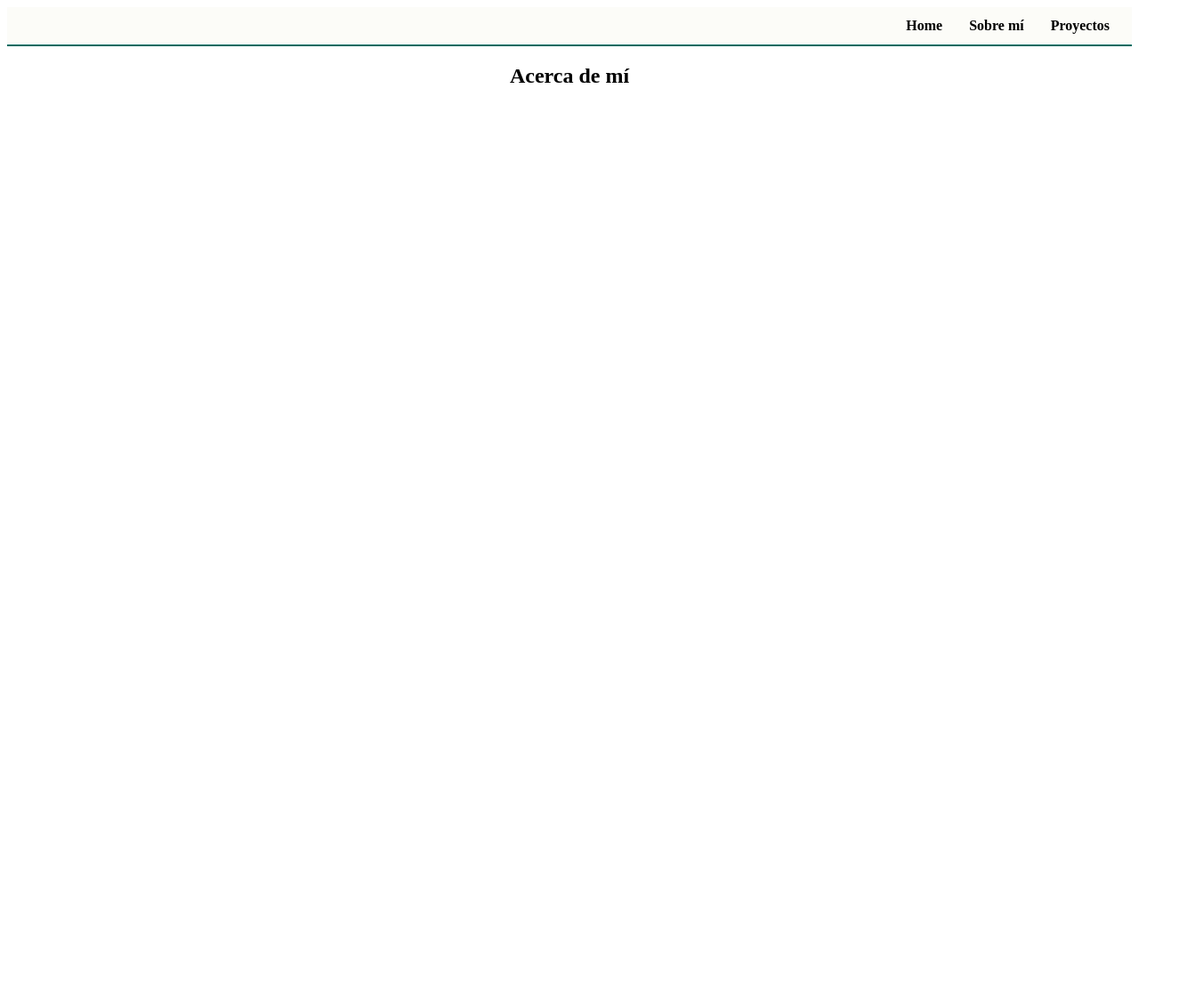
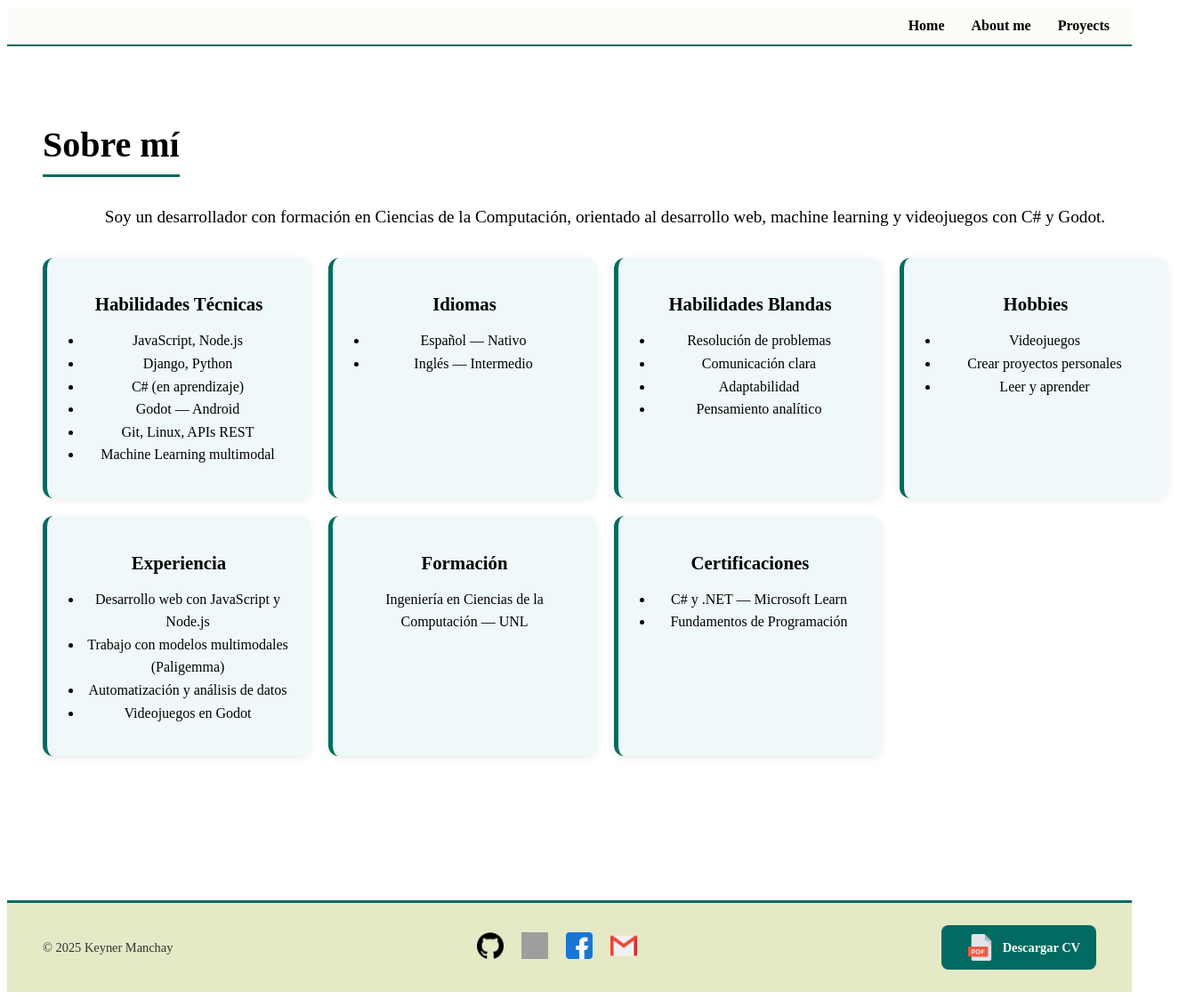
Before and after one commit to kirth8/helloportafolio, a React (Create React App) app in the folder helloportafolio/: page /about in a window 1280 px wide. Shown: the whole page at 89% size, 1352 px wide, since content can reach past the window. Before the commit the page ends 800 px from the top, so only its background shows below. Built offline with nearby package versions, Linux system fonts and the light colour scheme; grey boxes are pictures that could not be loaded.

Commit message:
Se traslado el Footer (Que estaba en Home) como componente

```diff
--- a/helloportafolio/src/App.js
+++ b/helloportafolio/src/App.js
@@ -1,5 +1,6 @@
 import { BrowserRouter as Router, Routes, Route } from "react-router-dom";
 import Navbar from "./components/Navbar";
+import Footer from "./components/Footer"
 import Home from "./pages/Home";
 import Projects from "./pages/Projects";
 import About from "./pages/About";
@@ -19,6 +20,8 @@ export default function App() {
           {/* <Route path="/contact" element={<Contact />} /> */}
         </Routes>
       </div>
+      <Footer />
     </Router>
+
   );
 }
--- /dev/null
+++ b/helloportafolio/src/components/Footer.js
@@ -0,0 +1,39 @@
+import React from "react";
+import styles from "./css/Footer.module.css";
+
+export default function Footer() {
+  return (
+    <footer className={styles.footer}>
+
+      <div className={styles.footerLeft}>
+        © {new Date().getFullYear()} Keyner Manchay
+      </div>
+
+      <div className={styles.footerCenter}>
+        <a href="https://github.com/kirth8" target="_blank" rel="noopener noreferrer">
+          <img src="/icons/GitHub.png" alt="GitHub" />
+        </a>
+
+        <a href="https://linkedin.com/in/keyner-alexis-manchay-montoya-319aa9211" target="_blank" rel="noopener noreferrer">
+          <img src="/icons/Linkedin.png" alt="LinkedIn" />
+        </a>
+
+        <a href="https://www.facebook.com/profile.php?id=100087275829274" target="_blank" rel="noopener noreferrer">
+          <img src="/icons/Facebook.png" alt="Facebook" />
+        </a>
+
+        <a href="mailto:alexnirth@gmail.com">
+          <img src="/icons/Gmail.png" alt="Email" />
+        </a>
+      </div>
+
+      <div className={styles.footerRight}>
+        <a href="/CV-KeynerManchay-H.pdf" download className={styles.cvButton}>
+          <img src="/icons/PDF.png" alt="PDF" className={styles.pdfIcon} />
+          Descargar CV
+        </a>
+      </div>
+
+    </footer>
+  );
+}
--- a/helloportafolio/src/components/Navbar.js
+++ b/helloportafolio/src/components/Navbar.js
@@ -5,8 +5,8 @@ export default function Navbar() {
   return (
     <nav className={styles.container}>
       <Link className={styles.link} to="/">Home</Link>
-      <Link className={styles.link} to="/about" >Sobre mí</Link>
-      <Link className={styles.link} to="/projects">Proyectos</Link>
+      <Link className={styles.link} to="/about" >About me</Link>
+      <Link className={styles.link} to="/projects">Proyects</Link>
       {/* <Link className={styles.link} to="/contact">Contacto</Link> */}
     </nav>
   );
--- /dev/null
+++ b/helloportafolio/src/components/css/About.module.css
@@ -0,0 +1,58 @@
+.container {
+  padding: 40px;
+  background: #ffffff;
+  color: #000;
+  width: 100%;
+  min-height: 100vh;
+}
+
+.title {
+  font-size: 2.5rem;
+  font-weight: bold;
+  border-bottom: 3px solid #016B61;
+  padding-bottom: 10px;
+  width: fit-content;
+  margin-bottom: 30px;
+}
+
+.section {
+  margin-bottom: 30px;
+}
+
+.section p {
+  font-size: 1.2rem;
+  line-height: 1.6;
+}
+
+.grid {
+  display: grid;
+  grid-template-columns: repeat(auto-fit, minmax(280px, 1fr));
+  gap: 20px;
+}
+
+.card {
+  background: #f0f9f9;
+  padding: 20px;
+  border-radius: 12px;
+  border-left: 5px solid #016B61;
+  box-shadow: 0 2px 8px #00000015;
+  transition: transform 0.2s ease;
+}
+
+.card:hover {
+  transform: translateY(-5px);
+}
+
+.card h3 {
+  margin-bottom: 10px;
+  font-size: 1.3rem;
+}
+
+.card ul {
+  padding-left: 20px;
+  line-height: 1.6;
+}
+
+.card p {
+  line-height: 1.6;
+}
--- /dev/null
+++ b/helloportafolio/src/components/css/Footer.module.css
@@ -0,0 +1,57 @@
+.footer {
+  background: #E5E9C5;
+  padding: 25px 40px;
+  display: flex;
+  justify-content: space-between;
+  align-items: center;
+  border-top: 3px solid #016B61;
+  margin-top: 60px;
+}
+
+.footer img {
+  width: 30px;
+  height: 30px;
+  margin: 0 10px;
+  transition: transform 0.2s ease;
+}
+
+.footer img:hover {
+  transform: scale(1.15);
+}
+
+.footerCenter {
+  display: flex;
+  align-items: center;
+}
+
+.footerLeft,
+.footerRight {
+  font-size: 0.9rem;
+  color: #333;
+  font-weight: 500;
+}
+
+.cvButton {
+  background-color: #016B61;
+  color: white;
+  padding: 10px 18px;
+  border-radius: 8px;
+  text-decoration: none;
+  font-weight: 600;
+  display: inline-flex;
+  align-items: center;
+  gap: 1px;
+  transition: transform 0.2s ease, background-color 0.2s ease;
+}
+
+.cvButton:hover {
+  background-color: #70B2B2;
+  transform: scale(1.05);
+}
+
+.pdfIcon {
+  width: 20px;
+  height: 20px;
+  display: inline-block;
+  object-fit: contain;
+}
--- a/helloportafolio/src/components/css/Home.module.css
+++ b/helloportafolio/src/components/css/Home.module.css
@@ -104,66 +104,6 @@
   font-weight: bold;
 }
 
-.footer {
-  background: #E5E9C5;
-  padding: 25px 40px;
-
-  display: flex;
-  justify-content: space-between; /* 3 columnas */
-  align-items: center;
-
-  border-top: 3px solid #016B61;
-  margin-top: 60px;
-}
-
-.footer img {
-  width: 30px;              /* Tamaño de iconos */
-  height: 30px;
-  margin: 0 10px;
-  transition: transform 0.2s ease;
-}
-
-.footer img:hover {
-  transform: scale(1.15);   /* Animación */
-}
-
-.footerCenter {
-  display: flex;
-  align-items: center;
-}
-
-.footerLeft,
-.footerRight {
-  font-size: 0.9rem;
-  color: #333;
-  font-weight: 500;
-}
-
-.cvButton {
-  background-color: #016B61;
-  color: white;
-  padding: 10px 18px;
-  border-radius: 8px;
-  text-decoration: none;
-  font-weight: 600;
-  display: inline-flex;              /* <— Para alinear icono y texto */
-  align-items: center;               /* Centra verticalmente */
-  gap: 1px;                          /* Espacio entre icono y texto */
-  transition: transform 0.2s ease, background-color 0.2s ease;
-}
-
-.cvButton:hover {
-  background-color: #70B2B2;
-  transform: scale(1.05);
-}
-
-.pdfIcon {
-  width: 20px;
-  height: 20px;
-  display: inline-block;
-  object-fit: contain;
-}
-
 @keyframes slideFadeIn {
   0% {
     opacity: 0;
--- a/helloportafolio/src/pages/About.js
+++ b/helloportafolio/src/pages/About.js
@@ -1,3 +1,83 @@
+import styles from "../components/css/About.module.css"
+
 export default function About() {
-  return <h2>Acerca de mí</h2>;
+  return (<div className={styles.container}>
+
+      <h1 className={styles.title}>Sobre mí</h1>
+
+      <section className={styles.section}>
+        {/* <h2>Sobre mí</h2> */}
+        <p>
+          Soy un desarrollador con formación en Ciencias de la Computación,
+          orientado al desarrollo web, machine learning y videojuegos con C# y Godot.
+        </p>
+      </section>
+
+      <section className={styles.grid}>
+
+        <div className={styles.card}>
+          <h3>Habilidades Técnicas</h3>
+          <ul>
+            <li>JavaScript, Node.js</li>
+            <li>Django, Python</li>
+            <li>C# (en aprendizaje)</li>
+            <li>Godot — Android</li>
+            <li>Git, Linux, APIs REST</li>
+            <li>Machine Learning multimodal</li>
+          </ul>
+        </div>
+
+        <div className={styles.card}>
+          <h3>Idiomas</h3>
+          <ul>
+            <li>Español — Nativo</li>
+            <li>Inglés — Intermedio</li>
+          </ul>
+        </div>
+
+        <div className={styles.card}>
+          <h3>Habilidades Blandas</h3>
+          <ul>
+            <li>Resolución de problemas</li>
+            <li>Comunicación clara</li>
+            <li>Adaptabilidad</li>
+            <li>Pensamiento analítico</li>
+          </ul>
+        </div>
+
+        <div className={styles.card}>
+          <h3>Hobbies</h3>
+          <ul>
+            <li>Videojuegos</li>
+            <li>Crear proyectos personales</li>
+            <li>Leer y aprender</li>
+          </ul>
+        </div>
+
+        <div className={styles.card}>
+          <h3>Experiencia</h3>
+          <ul>
+            <li>Desarrollo web con JavaScript y Node.js</li>
+            <li>Trabajo con modelos multimodales (Paligemma)</li>
+            <li>Automatización y análisis de datos</li>
+            <li>Videojuegos en Godot</li>
+          </ul>
+        </div>
+
+        <div className={styles.card}>
+          <h3>Formación</h3>
+          <p>Ingeniería en Ciencias de la Computación — UNL</p>
+        </div>
+
+        <div className={styles.card}>
+          <h3>Certificaciones</h3>
+          <ul>
+            <li>C# y .NET — Microsoft Learn</li>
+            <li>Fundamentos de Programación</li>
+          </ul>
+        </div>
+
+      </section>
+    </div>
+  );
 }
--- a/helloportafolio/src/pages/Home.js
+++ b/helloportafolio/src/pages/Home.js
@@ -65,38 +65,7 @@ export default function Home() {
           </div>
         </div>
       </section>
-      <footer className={styles.footer}>
-  <div className={styles.footerLeft}>
-    © {new Date().getFullYear()} Keyner Manchay
-  </div>
 
-  <div className={styles.footerCenter}>
-    <a href="https://github.com/kirth8" target="_blank" rel="noopener noreferrer">
-      <img src="/icons/GitHub.png" alt="GitHub" />
-    </a>
-
-    <a href="https://linkedin.com/in/keyner-alexis-manchay-montoya-319aa9211" target="_blank" rel="noopener noreferrer">
-      <img src="/icons/Linkedin.png" alt="LinkedIn" />
-    </a>
-
-    <a href="https://www.facebook.com/profile.php?id=100087275829274" target="_blank" rel="noopener noreferrer">
-      <img src="/icons/Facebook.png" alt="Facebook" />
-    </a>
-
-    <a href="mailto:alexnirth@gmail.com">
-      <img src="/icons/Gmail.png" alt="Email" />
-    </a>
-
-
-  </div>
-
-    <div className={styles.footerRight}>
-      <a href="/CV-KeynerManchay-H.pdf" download className={styles.cvButton}>
-        <img src="/icons/PDF.png" alt="PDF" className={styles.pdfIcon}/>
-          Descargar CV
-      </a>
-    </div>
-  </footer>
     </div>
 
   );
```
Also changed, not shown: 1 other file (tests, documents, lock files or other folders).
